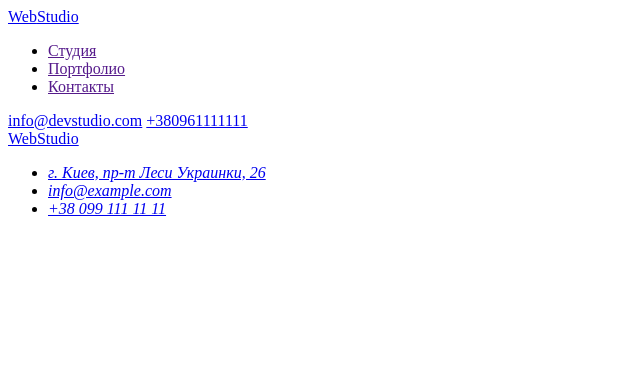
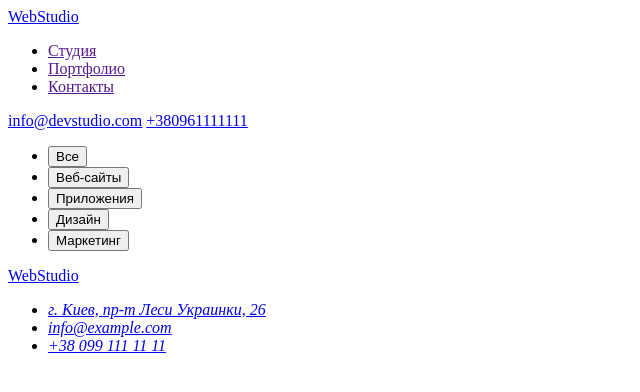
Before and after one commit to Charger-69/goit-markup-hw-02, a plain HTML site: page portfolio.html in a window 1280 px wide. Shown: the whole page, without its empty margins (0-640 px from the left). Drawn offline with Linux system fonts and the light colour scheme.

Commit message:
portfolio_section1

```diff
--- a/portfolio.html
+++ b/portfolio.html
@@ -20,7 +20,15 @@
         <a href="tel:+380961111111">+380961111111</a>
     </header>
     <main>
-
+        <section>
+            <ul>
+                <li><button type="button">Все</button></li>
+                <li><button type="button">Веб-сайты</button></li>
+                <li><button type="button">Приложения</button></li>
+                <li><button type="button">Дизайн</button></li>
+                <li><button type="button">Маркетинг</button></li>
+            </ul>
+        </section>
     </main>
     <footer>
         <a href="./index.html"><span>Web</span><span>Studio</span></a>
```
Also changed, not shown: index.html (+1 -0 lines), css/style.css (added).
